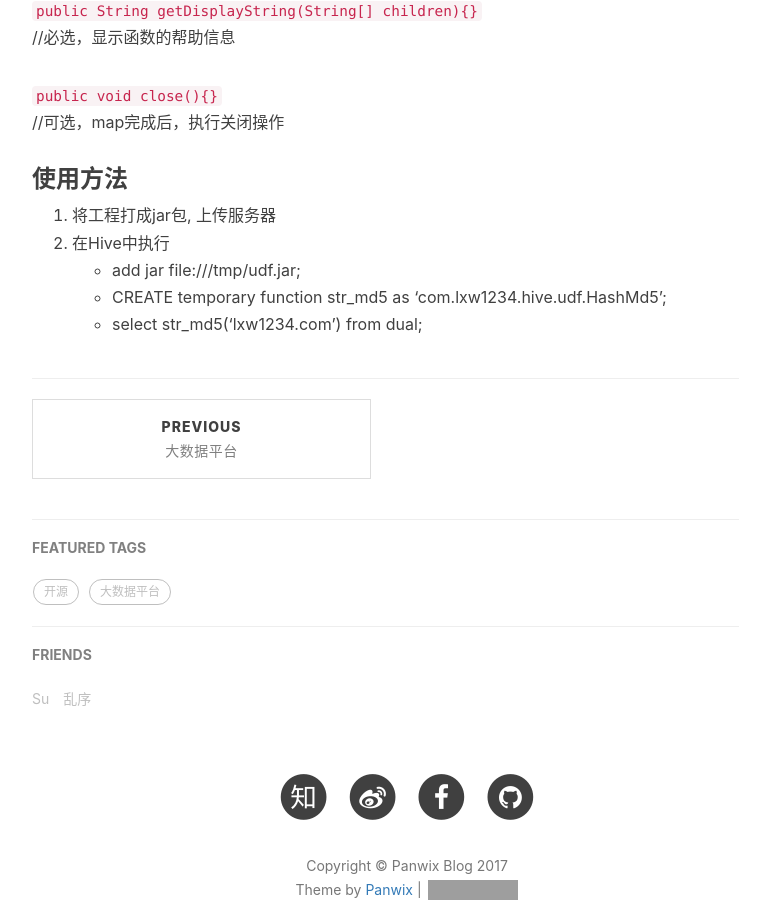
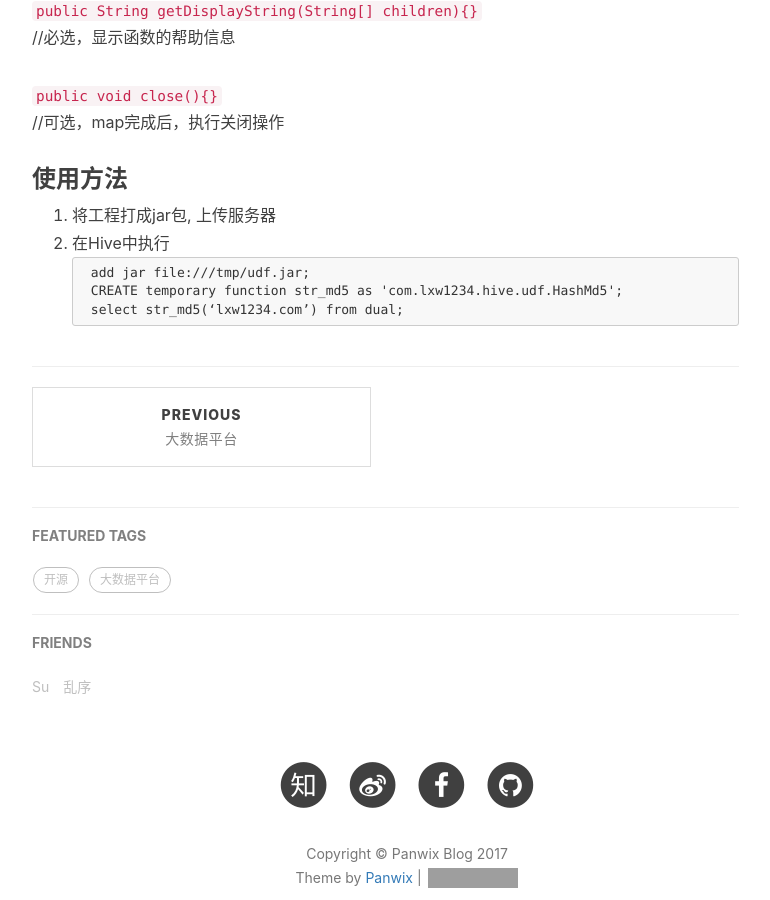
Before and after one commit to panwix/panwix.github.io, a Jekyll site: the page built from _posts/2017-3-16-hive-udf.md, in a window 1280 px wide and 900 px high, scrolled down 1333 px. Shown: the whole window, without its empty margins (233-1003 px from the left). Built offline with Jekyll 4.4.1, drawn with Linux system fonts in a browser that asks for light colours; nearby versions of some CDN libraries; comment, search, counter and statistics services are not loaded; grey boxes are pictures that could not be loaded.

Commit message:
udf格式修改

````diff
--- a/_posts/2017-3-16-hive-udf.md
+++ b/_posts/2017-3-16-hive-udf.md
@@ -37,6 +37,8 @@
 
 1. 将工程打成jar包, 上传服务器
 2. 在Hive中执行
-    * add jar file:///tmp/udf.jar;
-    * CREATE temporary function str_md5 as 'com.lxw1234.hive.udf.HashMd5';
-    * select str_md5(‘lxw1234.com’) from dual;
+```
+    add jar file:///tmp/udf.jar;
+    CREATE temporary function str_md5 as 'com.lxw1234.hive.udf.HashMd5';
+    select str_md5(‘lxw1234.com’) from dual;
+```
````
